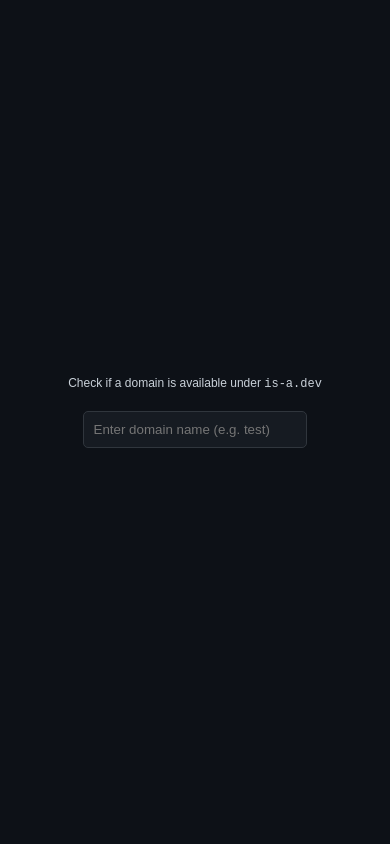
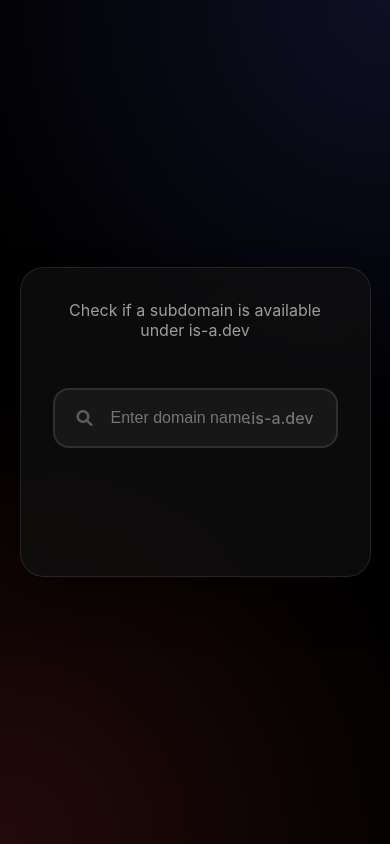
Before and after one commit to EducatedSuddenBucket/check, a plain HTML site: page index.html in a window 390 px wide. Drawn offline with Linux system fonts and the light colour scheme.

Commit message:
Update index.html

```diff
--- a/index.html
+++ b/index.html
@@ -4,89 +4,263 @@
   <meta charset="UTF-8">
   <meta name="viewport" content="width=device-width, initial-scale=1.0">
   <title>Domain Checker</title>
+  <link href="https://cdnjs.cloudflare.com/ajax/libs/font-awesome/6.0.0/css/all.min.css" rel="stylesheet">
   <style>
+    * {
+      margin: 0;
+      padding: 0;
+      box-sizing: border-box;
+    }
+
+    :root {
+      --primary: #6366f1;
+      --secondary: #818cf8;
+      --success: #10b981;
+      --error: #ef4444;
+      --warning: #f59e0b;
+    }
+
     body {
-      font-family: Arial, sans-serif;
-      background-color: #0d1117;
-      color: #c9d1d9;
-      margin: 0;
-      height: 100vh;
+      font-family: 'SF Pro Display', -apple-system, BlinkMacSystemFont, sans-serif;
+      background: #000;
+      color: #fff;
+      min-height: 100vh;
       display: flex;
       justify-content: center;
       align-items: center;
+      position: relative;
+      overflow: hidden;
+    }
+
+    .background {
+      position: fixed;
+      top: 0;
+      left: 0;
+      width: 100%;
+      height: 100%;
+      background: radial-gradient(circle at top right, rgba(99, 102, 241, 0.15), transparent 50%),
+                  radial-gradient(circle at bottom left, rgba(239, 68, 68, 0.15), transparent 50%);
+      z-index: 0;
     }
 
     .container {
-      text-align: center;
+      position: relative;
+      width: 90%;
+      max-width: 700px;
+      z-index: 1;
     }
 
-    input[type="text"] {
-      width: 80%;
-      padding: 10px;
-      margin-top: 20px;
-      background-color: #161b22;
-      border: 1px solid #30363d;
-      color: #c9d1d9;
-      border-radius: 5px;
+    .card {
+      background: rgba(17, 17, 17, 0.7);
+      border: 1px solid rgba(255, 255, 255, 0.1);
+      border-radius: 24px;
+      padding: 3rem;
+      backdrop-filter: blur(20px);
+      box-shadow: 0 25px 50px -12px rgba(0, 0, 0, 0.5);
     }
 
-    p {
-      margin: 0;
-      font-size: 12px;  /* Adjusted font size for the paragraph */
+    .header {
+      text-align: center;
+      margin-bottom: 3rem;
+    }
+
+    h1 {
+      font-size: 2.5rem;
+      font-weight: 700;
+      margin-bottom: 1rem;
+      background: linear-gradient(135deg, var(--primary), var(--secondary));
+      -webkit-background-clip: text;
+      -webkit-text-fill-color: transparent;
+      letter-spacing: -0.02em;
+    }
+
+    .subtitle {
+      color: rgba(255, 255, 255, 0.6);
+      font-size: 1.1rem;
+    }
+
+    .search-box {
+      position: relative;
+      margin-bottom: 2rem;
+    }
+
+    .input-icon {
+      position: absolute;
+      left: 1.5rem;
+      top: 50%;
+      transform: translateY(-50%);
+      color: rgba(255, 255, 255, 0.3);
+      font-size: 1.2rem;
+      transition: color 0.3s ease;
+    }
+
+    .domain-input {
+      width: 100%;
+      padding: 1.5rem 1.5rem 1.5rem 4rem;
+      background: rgba(255, 255, 255, 0.05);
+      border: 2px solid rgba(255, 255, 255, 0.1);
+      border-radius: 16px;
+      font-size: 1.2rem;
+      color: #fff;
+      transition: all 0.3s ease;
+    }
+
+    .domain-input:focus {
+      outline: none;
+      border-color: var(--primary);
+      background: rgba(255, 255, 255, 0.08);
+    }
+
+    .domain-input:focus + .input-icon {
+      color: var(--primary);
+    }
+
+    .domain-suffix {
+      position: absolute;
+      right: 1.5rem;
+      top: 50%;
+      transform: translateY(-50%);
+      color: rgba(255, 255, 255, 0.4);
+      font-size: 1.2rem;
+      font-weight: 500;
     }
 
     .result {
-      margin-top: 20px;
-      font-size: 18px;
+      padding: 2rem;
+      border-radius: 16px;
+      text-align: center;
+      font-size: 1.2rem;
+      font-weight: 500;
+      opacity: 0;
+      transform: translateY(10px);
+      transition: all 0.5s cubic-bezier(0.4, 0, 0.2, 1);
     }
 
-    .loading {
-      color: yellow;
+    .result.show {
+      opacity: 1;
+      transform: translateY(0);
+    }
+
+    .result.loading {
+      background: rgba(245, 158, 11, 0.1);
+      color: var(--warning);
+    }
+
+    .result.available {
+      background: rgba(16, 185, 129, 0.1);
+      color: var(--success);
+      animation: gradientPulse 2s infinite;
+    }
+
+    .result.taken {
+      background: rgba(239, 68, 68, 0.1);
+      color: var(--error);
+    }
+
+    .status-icon {
+      display: inline-block;
+      margin-right: 0.5rem;
+      font-size: 1.4rem;
+    }
+
+    @keyframes gradientPulse {
+      0% {
+        background: rgba(16, 185, 129, 0.1);
+      }
+      50% {
+        background: rgba(16, 185, 129, 0.2);
+      }
+      100% {
+        background: rgba(16, 185, 129, 0.1);
+      }
+    }
+
+    @media (max-width: 640px) {
+      .card {
+        padding: 2rem;
+      }
+
+      h1 {
+        font-size: 2rem;
+      }
+
+      .subtitle {
+        font-size: 1rem;
+      }
+
+      .domain-input {
+        font-size: 1rem;
+        padding: 1.2rem 1.2rem 1.2rem 3.5rem;
+      }
+
+      .input-icon,
+      .domain-suffix {
+        font-size: 1rem;
+      }
     }
   </style>
 </head>
 <body>
+  <div class="background"></div>
   <div class="container">
-    <p>Check if a domain is available under <code>is-a.dev</code></p>
-    <input type="text" id="domain" placeholder="Enter domain name (e.g. test)" oninput="checkDomain()">
-    <div class="result" id="result"></div>
+    <div class="card">
+      <div class="header">
+        <p class="subtitle">Check if a subdomain is available under is-a.dev</p>
+      </div>
+      <div class="search-box">
+        <input type="text"
+               class="domain-input"
+               id="domain"
+               placeholder="Enter domain name"
+               oninput="validateInput(event); checkDomain();">
+        <i class="fas fa-search input-icon"></i>
+        <span class="domain-suffix">.is-a.dev</span>
+      </div>
+      <div class="result" id="result"></div>
+    </div>
   </div>
 
   <script>
     const resultElement = document.getElementById('result');
 
-    // Check domain availability as user types
     async function checkDomain() {
       const domainInput = document.getElementById('domain').value.trim().toLowerCase();
 
       if (domainInput === '') {
         resultElement.textContent = '';
+        resultElement.className = 'result';
         return;
       }
 
-      const formattedDomain = domainInput.replace(/\s+/g, '-'); // Replace spaces with hyphens
+      const formattedDomain = domainInput.replace(/\s+/g, '-').replace(/\./g, '');
       const url = `https://raw.githubusercontent.com/is-a-dev/register/main/domains/${formattedDomain}.json`;
 
-      resultElement.textContent = 'Checking availability...';
-      resultElement.classList.add('loading');
+      resultElement.innerHTML = '<i class="fas fa-spinner fa-spin status-icon"></i>Checking availability...';
+      resultElement.className = 'result show loading';
 
       try {
         const response = await fetch(url);
 
         if (response.status === 404) {
-          resultElement.textContent = `Congratulations, ${formattedDomain}.is-a.dev is available!`;
-          resultElement.style.color = 'green';
+          resultElement.innerHTML = '<i class="fas fa-check-circle status-icon"></i>' +
+            `${formattedDomain}.is-a.dev is available!`;
+          resultElement.className = 'result show available';
         } else {
-          resultElement.textContent = `Sorry, ${formattedDomain}.is-a.dev is taken.`;
-          resultElement.style.color = 'red';
+          resultElement.innerHTML = '<i class="fas fa-times-circle status-icon"></i>' +
+            `${formattedDomain}.is-a.dev is already taken`;
+          resultElement.className = 'result show taken';
         }
       } catch (error) {
         console.error('Error checking domain:', error);
-        resultElement.textContent = 'Error checking domain availability.';
-        resultElement.style.color = 'yellow';
+        resultElement.innerHTML = '<i class="fas fa-exclamation-triangle status-icon"></i>' +
+          'Error checking domain availability';
+        resultElement.className = 'result show loading';
       }
+    }
 
-      resultElement.classList.remove('loading');
+    function validateInput(event) {
+      const input = event.target;
+      input.value = input.value.replace(/\./g, '');
     }
   </script>
 </body>
```
